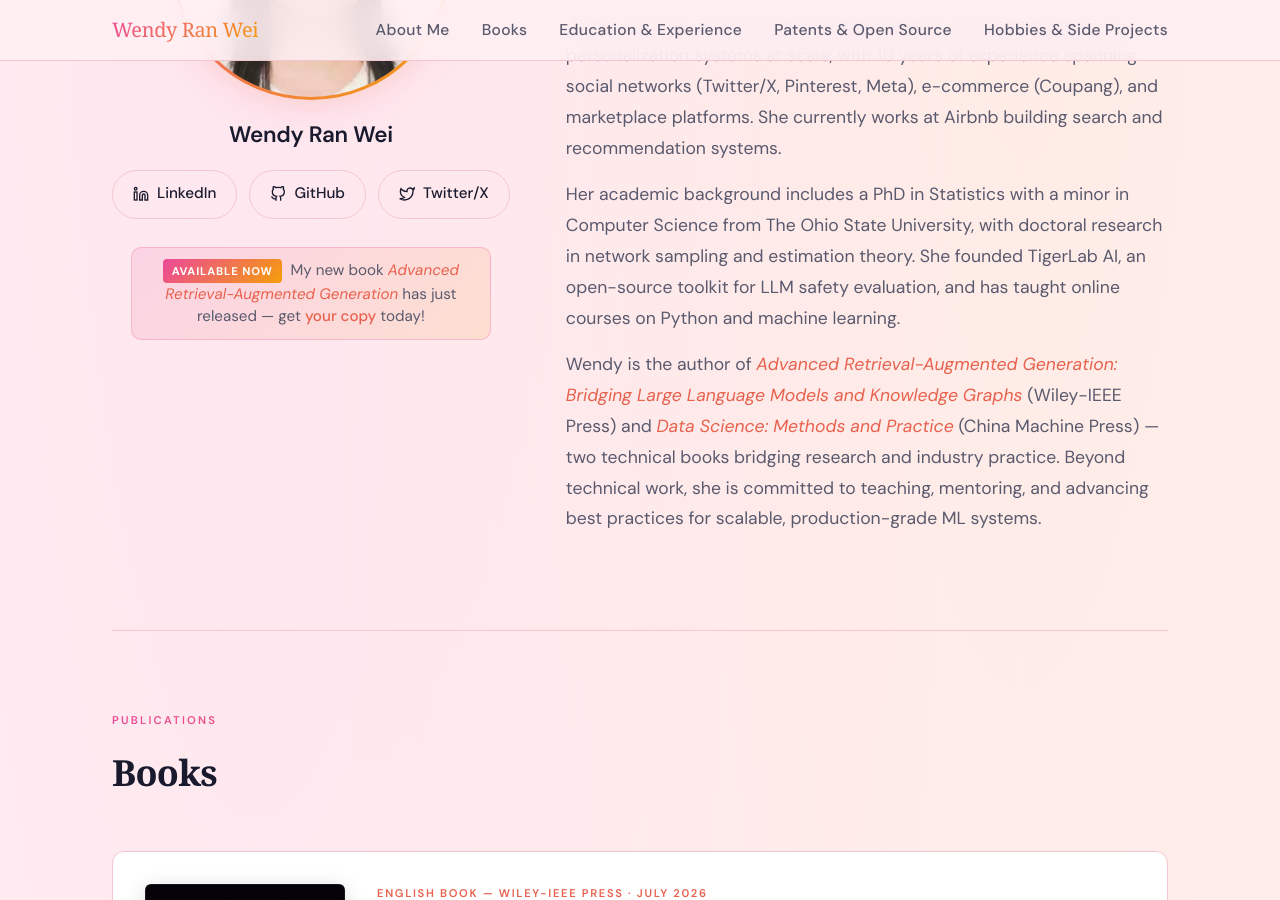
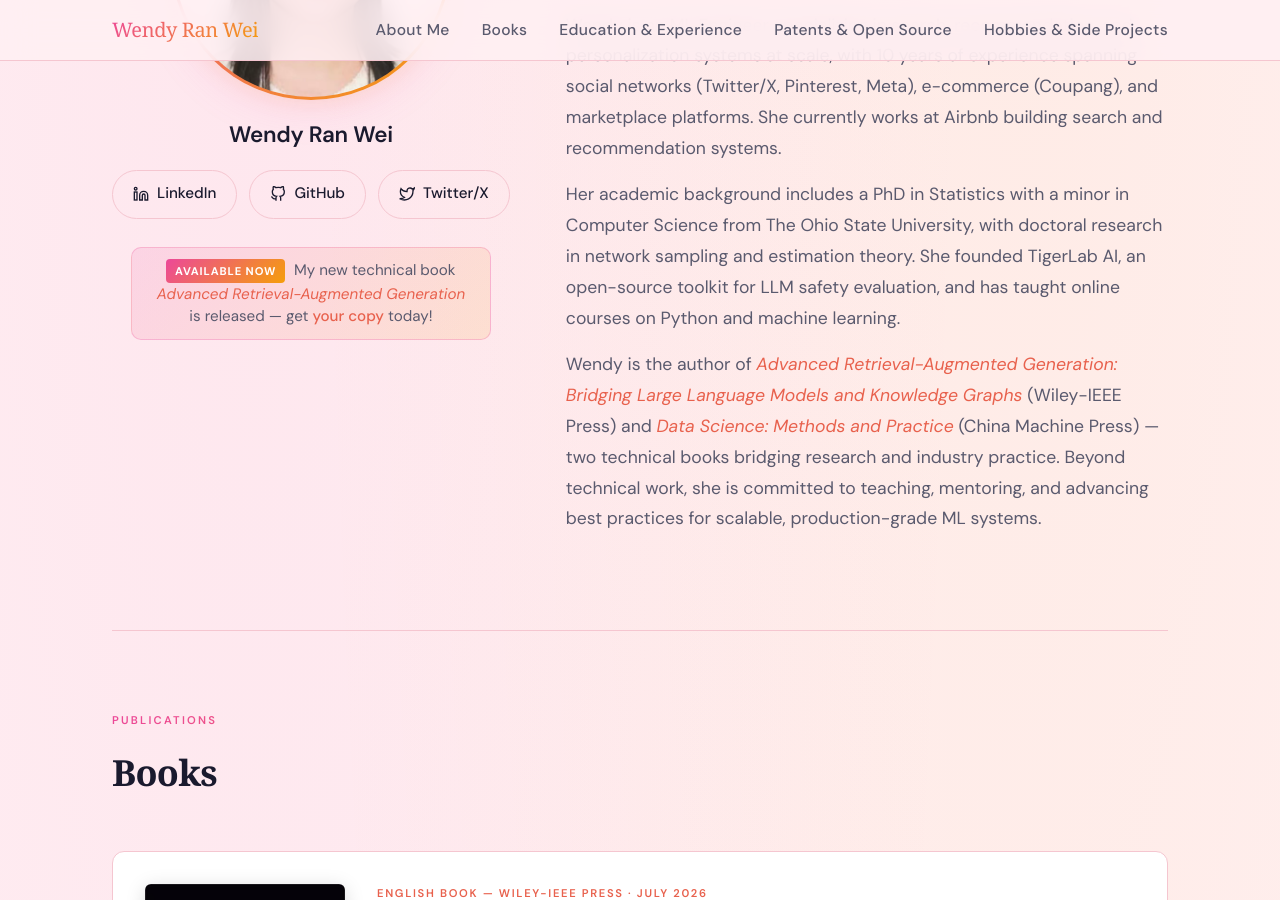
Before and after one commit to wendyran/wendyran.github.io, a Jekyll site: the page index.html, which Jekyll copies as it is, in a window 1280 px wide and 900 px high, scrolled down 320 px. Built offline with Jekyll 4.4.1, drawn with Linux system fonts in a browser that asks for light colours; some web fonts are replaced.

Commit message:
Update index.html

```diff
--- a/index.html
+++ b/index.html
@@ -1052,7 +1052,7 @@
             </a>
         </div>
         <div class="preorder-banner">
-            <span class="preorder-new">Available Now</span> My new book <a href="https://www.amazon.com/Advanced-Retrieval-Augmented-Generation-Bridging-Knowledge/dp/1394374682" target="_blank" rel="noopener"><em>Advanced Retrieval-Augmented Generation</em></a> has just released — get <a href="https://www.amazon.com/Advanced-Retrieval-Augmented-Generation-Bridging-Knowledge/dp/1394374682" target="_blank" rel="noopener"> your copy</a> today!
+            <span class="preorder-new">Available Now</span> My new technical book <a href="https://www.amazon.com/Advanced-Retrieval-Augmented-Generation-Bridging-Knowledge/dp/1394374682" target="_blank" rel="noopener"><em>Advanced Retrieval-Augmented Generation</em></a> is released — get <a href="https://www.amazon.com/Advanced-Retrieval-Augmented-Generation-Bridging-Knowledge/dp/1394374682" target="_blank" rel="noopener"> your copy</a> today!
         </div>
     </div>
     <div class="hero-text">
```
